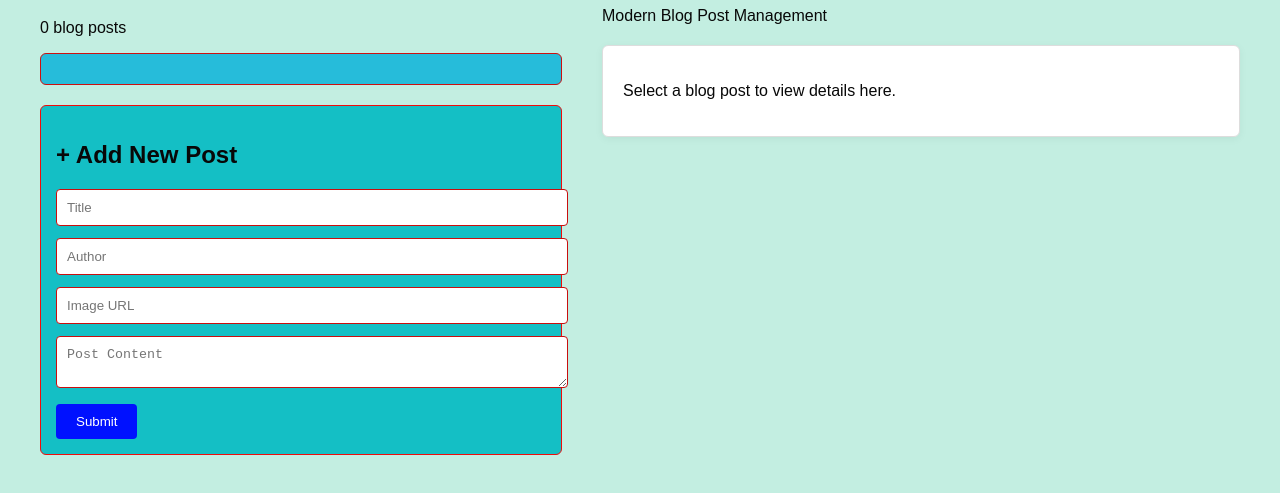
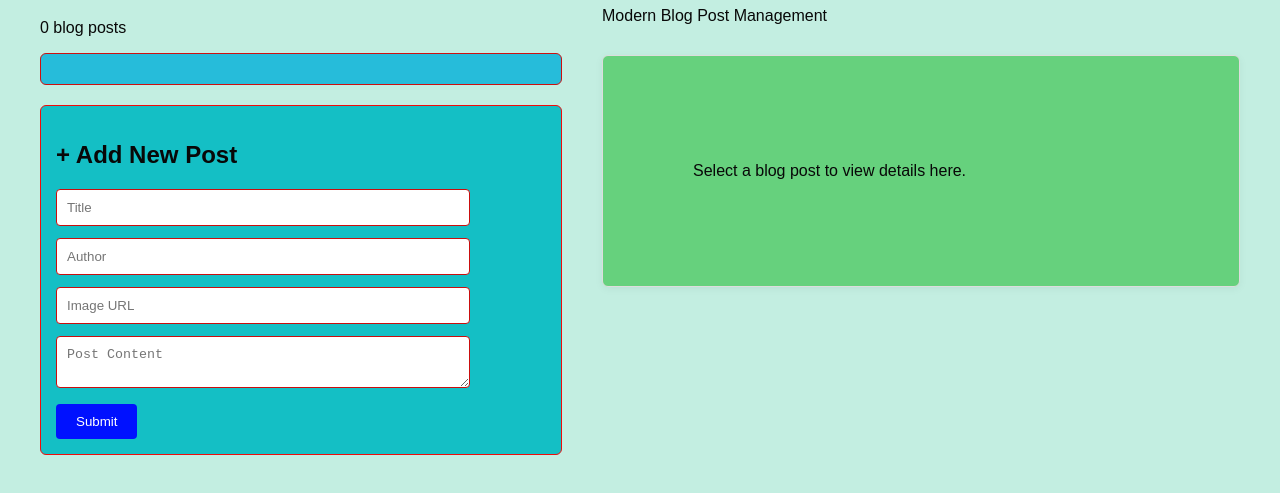
Before and after one commit to Juliuskedienye30/code-challenge-week-3, a plain HTML site: page index.html in a window 1280 px wide. Shown: the part 81-574 px from the top of the page. Drawn offline with Linux system fonts and the light colour scheme; no server answers.

Commit message:
my blog host app

```diff
--- a/css/style.css
+++ b/css/style.css
@@ -53,7 +53,7 @@ form {
 
 form input,
 form textarea {
-  width: 100%;
+  width: 80%;
   padding: 10px;
   margin-bottom: 12px;
   border: 1px solid #c90e0e;
@@ -79,12 +79,13 @@ form button:hover {
 }
 
 #post-detail {
-  margin-top: 20px;
-  padding: 20px;
-  background-color: #ffffff;
+  margin-top: 30px;
+  padding: 90px;
+  background-color: #2fc0439f;
   border-radius: 6px;
   border: 1px solid #ddd;
   box-shadow: 0 2px 8px rgba(0, 0, 0, 0.05);
+
 }
 
 .post-container {
```
